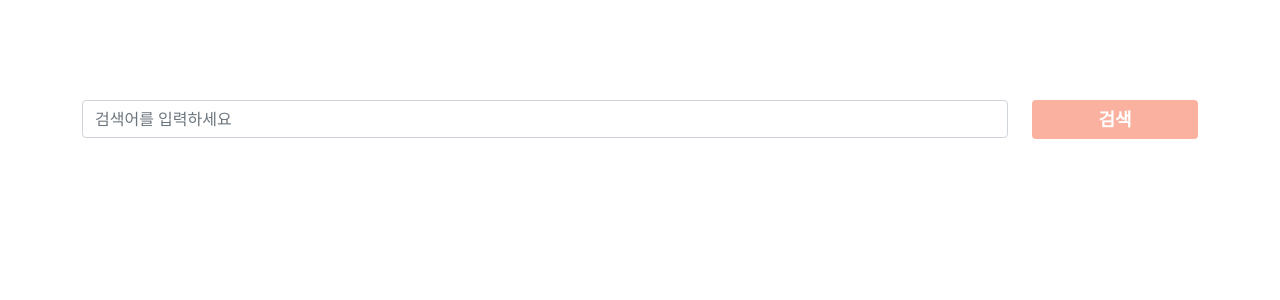
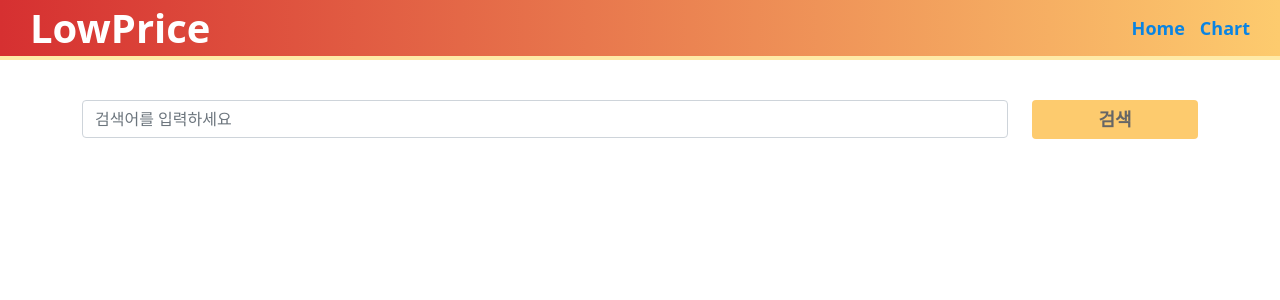
Before and after one commit to JayoonKoo/naver-api-client, a React (Create React App) app: page / in a window 1280 px wide. Shown: the top 300 px of the page. Built offline with nearby package versions, Linux system fonts and the light colour scheme.

Commit message:
feat: 라우터 작업 완료

```diff
--- a/package.json
+++ b/package.json
@@ -16,6 +16,7 @@
     "bootstrap": "^5.1.3",
     "react": "^17.0.2",
     "react-dom": "^17.0.2",
+    "react-router-dom": "5",
     "react-scripts": "4.0.3",
     "reactstrap": "^9.0.1",
     "typescript": "^4.1.2",
@@ -45,5 +46,8 @@
       "last 1 safari version"
     ]
   },
-  "proxy": "http://localhost:8080"
+  "proxy": "http://localhost:8080",
+  "devDependencies": {
+    "@types/react-router-dom": "^5.3.2"
+  }
 }
--- a/src/App.tsx
+++ b/src/App.tsx
@@ -1,9 +1,9 @@
 import "bootstrap/dist/css/bootstrap.css";
 import { useReducer } from "react";
-import { Container } from "reactstrap";
-import InputComponent from "./components/InputComponent";
-import SearchResult from "./components/SearchResult";
 import { reducer, SearchDispatchContext, SearchStateContext } from "./context";
+import {BrowserRouter, Route, Switch} from 'react-router-dom'
+import Header from "./components/Header";
+import { Chart, Search } from "./page";
 
 function App() {
   const [state, dispatch] = useReducer(reducer, {
@@ -24,10 +24,13 @@ function App() {
   return (
     <SearchStateContext.Provider value={state}>
       <SearchDispatchContext.Provider value={dispatch}>
-        <Container>
-          <InputComponent />
-					<SearchResult />
-        </Container>
+				<BrowserRouter>
+					<Header />
+					<Switch>
+						<Route exact path="/chart" component={Chart} />
+						<Route exact path="/" component={Search} />
+					</Switch>
+				</BrowserRouter>
       </SearchDispatchContext.Provider>
     </SearchStateContext.Provider>
   );
--- /dev/null
+++ b/src/components/Header.tsx
@@ -0,0 +1,60 @@
+import styled from "@emotion/styled"
+import { ReactNode } from "react"
+import { Link as ReactRouterDomLink, useLocation } from "react-router-dom"
+
+const Header = () => {
+	const {pathname} = useLocation()
+	return (
+		<HeaderStyled>
+			LowPrice
+			<Links>
+				<StyledLink isActive={pathname === "/"} to='/'>Home</StyledLink>
+				<StyledLink isActive={pathname === "/login"} to='/chart'>Chart</StyledLink>
+			</Links>
+		</HeaderStyled>
+	)
+}
+
+const HeaderStyled = styled.header`
+	display: flex;
+	align-items: center;
+	padding: 0 30px;
+	position: fixed;
+	left: 0;
+	top: 0;
+	height: 60px;
+	width: 100%;
+	background-image: linear-gradient(to right, #d63031, #fdcb6e);
+	border-bottom: 4px solid #ffeaa7;
+	color: white;
+	font-size: 40px;
+	font-weight: 700;
+`
+
+const Links = styled.nav`
+	font-size: 18px;
+	margin-left: auto;
+
+	a:first-child {
+		margin-right: 15px;
+	}
+`
+
+type LinkProps = {
+	children: ReactNode;
+	isActive: boolean;
+	to: string;
+}
+const Link = ({children, isActive, ...props}: LinkProps) => {
+	return (
+		<ReactRouterDomLink {...props}>
+			{children}
+		</ReactRouterDomLink>
+	)
+}
+const StyledLink = styled(Link)`
+	color: #0984e3;
+	text-decoration: none;
+`
+
+export default Header
--- a/src/components/InputComponent.tsx
+++ b/src/components/InputComponent.tsx
@@ -61,9 +61,9 @@ const InputComponent = () => {
           <Button
             style={{
               width: "100%",
-              backgroundColor: "#fab1a0",
+              backgroundColor: "#fdcb6e",
               border: "#fab1a0",
-              color: "#fff",
+              color: "#666",
 							fontSize: "18px",
 							fontWeight: "700"
             }}
--- /dev/null
+++ b/src/page/Chart.tsx
@@ -0,0 +1,9 @@
+const Chart = () => {
+	return (
+		<div>
+
+		</div>
+	)
+}
+
+export {Chart}
--- /dev/null
+++ b/src/page/Search.tsx
@@ -0,0 +1,14 @@
+import { Container } from "reactstrap"
+import InputComponent from "../components/InputComponent"
+import SearchResult from "../components/SearchResult"
+
+const Search = () => {
+	return (
+		<Container>
+			<InputComponent />
+			<SearchResult />
+		</Container>
+	)
+}
+
+export {Search}
--- /dev/null
+++ b/src/page/index.ts
@@ -0,0 +1,2 @@
+export * from "./Search";
+export * from "./Chart";
```
Also changed, not shown: 1 other file (tests, documents, lock files or other folders).
